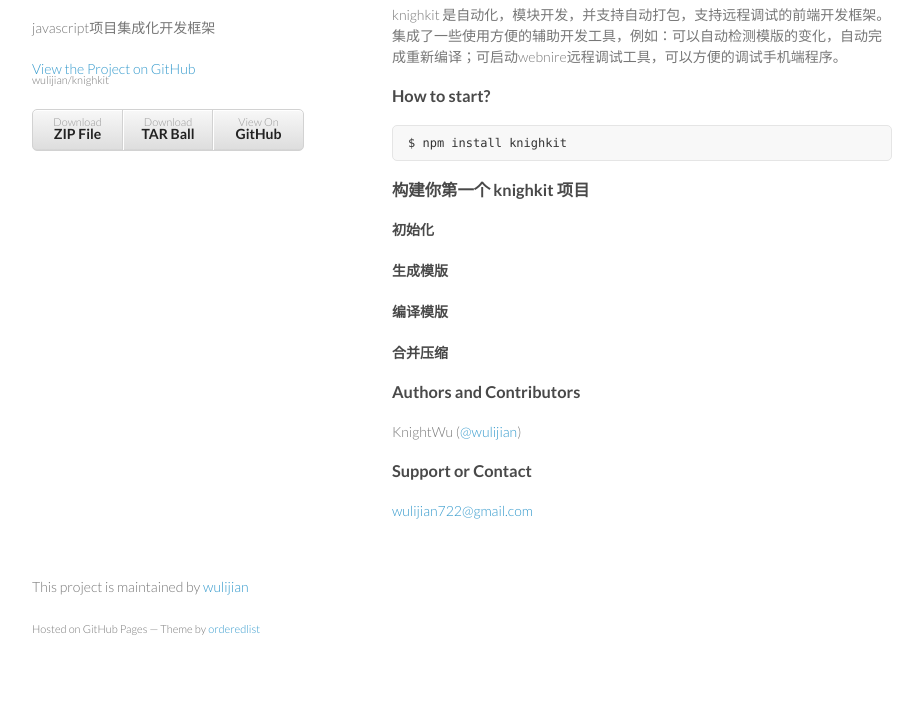
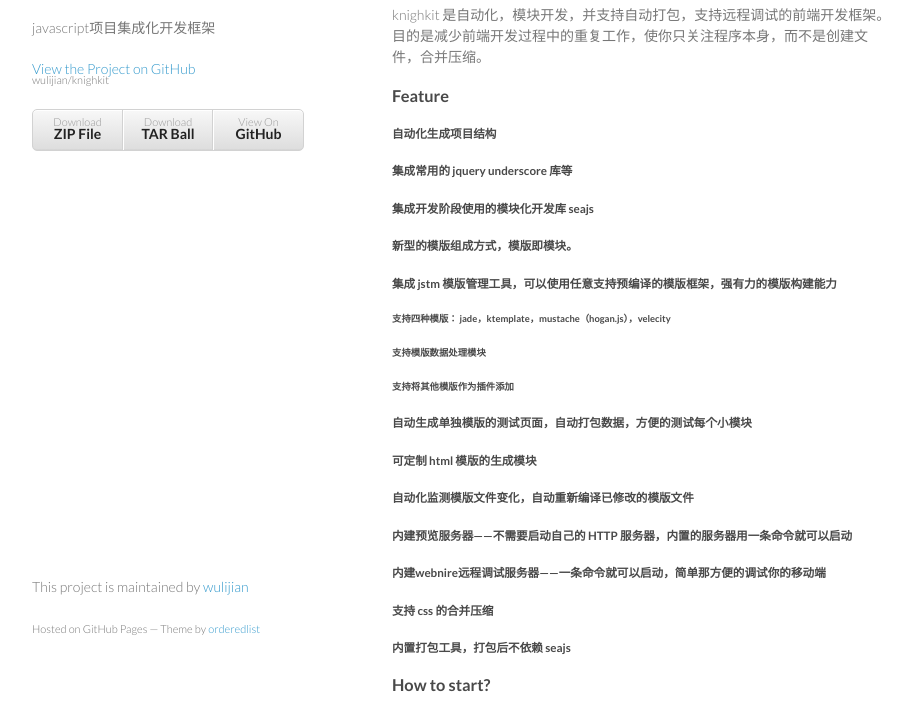
Before and after one commit to wulijian/knighkit, a plain HTML site: page index.html in a window 1280 px wide. Shown: the part 92-800 px from the top of the page, without its empty margins (178-1101 px from the left). Drawn offline with Linux system fonts and the light colour scheme.

```diff
--- a/index.html
+++ b/index.html
@@ -30,7 +30,39 @@
       <section>
         <h3>欢迎使用 knighkit.</h3>
 
-<p>knighkit 是自动化，模块开发，并支持自动打包，支持远程调试的前端开发框架。集成了一些使用方便的辅助开发工具，例如：可以自动检测模版的变化，自动完成重新编译；可启动webnire远程调试工具，可以方便的调试手机端程序。</p>
+<p>knighkit 是自动化，模块开发，并支持自动打包，支持远程调试的前端开发框架。目的是减少前端开发过程中的重复工作，使你只关注程序本身，而不是创建文件，合并压缩。</p>
+
+<h3>Feature</h3>
+
+<h5>自动化生成项目结构</h5>
+
+<h5>集成常用的 jquery underscore 库等</h5>
+
+<h5>集成开发阶段使用的模块化开发库 seajs</h5>
+
+<h5>新型的模版组成方式，模版即模块。</h5>
+
+<h5>集成 jstm 模版管理工具，可以使用任意支持预编译的模版框架，强有力的模版构建能力</h5>
+
+<h6>支持四种模版： jade，ktemplate，mustache（hogan.js），velecity</h6>
+
+<h6>支持模版数据处理模块</h6>
+
+<h6>支持将其他模版作为插件添加</h6>
+
+<h5>自动生成单独模版的测试页面，自动打包数据，方便的测试每个小模块</h5>
+
+<h5>可定制 html 模版的生成模块</h5>
+
+<h5>自动化监测模版文件变化，自动重新编译已修改的模版文件</h5>
+
+<h5>内建预览服务器——不需要启动自己的 HTTP 服务器，内置的服务器用一条命令就可以启动</h5>
+
+<h5>内建webnire远程调试服务器——一条命令就可以启动，简单那方便的调试你的移动端</h5>
+
+<h5>支持 css 的合并压缩</h5>
+
+<h5>内置打包工具，打包后不依赖 seajs</h5>
 
 <h3>How to start?</h3>
 
```
Also changed, not shown: params.json (+1 -1 lines).
